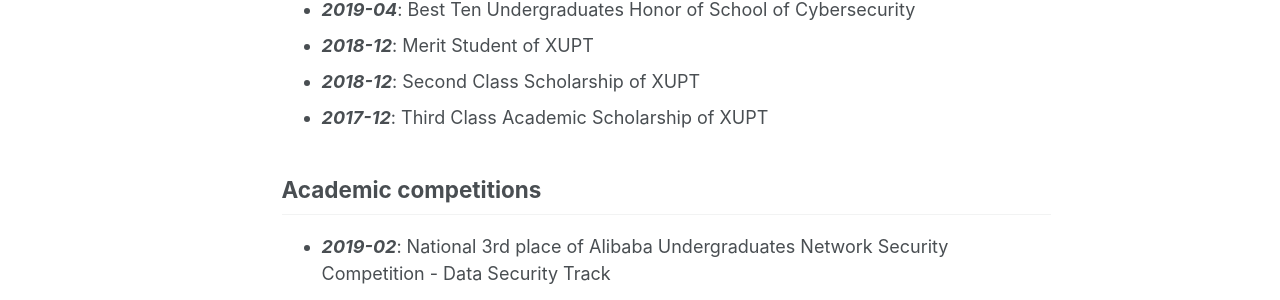
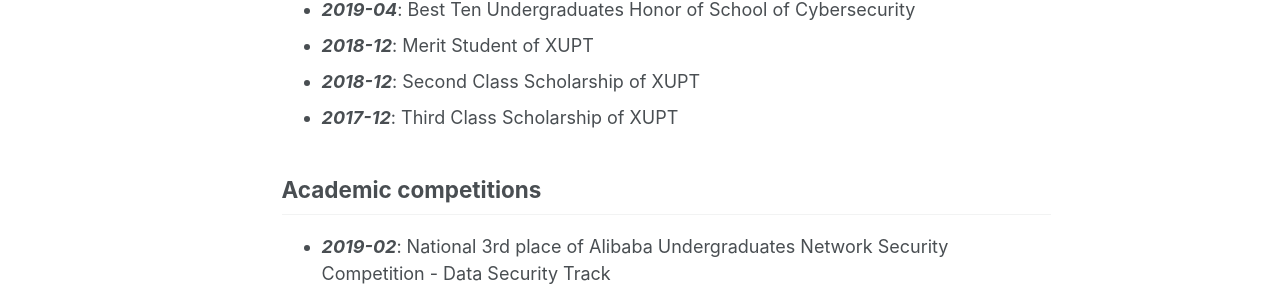
Before and after one commit to JieJayCao/JieJayCao.github.io, a Jekyll site: the page built from _pages/honorsandawards.md, in a window 1280 px wide and 1322 px high. Shown: the part 792-1092 px from the top of the window. Built offline with Jekyll 4.4.1, drawn with Linux system fonts in a browser that asks for light colours; some web fonts are replaced; formulas are drawn with MathJax 3.

Commit message:
Update honorsandawards.md

```diff
--- a/_pages/honorsandawards.md
+++ b/_pages/honorsandawards.md
@@ -23,7 +23,7 @@
 - ***2019-04***: Best Ten Undergraduates Honor of School of Cybersecurity
 - ***2018-12***: Merit Student of XUPT
 - ***2018-12***: Second Class Scholarship of XUPT
-- ***2017-12***: Third Class  Academic Scholarship of XUPT
+- ***2017-12***: Third Class Scholarship of XUPT
 
 ## Academic competitions
 - ***2019-02***: National 3rd place of Alibaba Undergraduates Network Security Competition - Data Security Track
```
